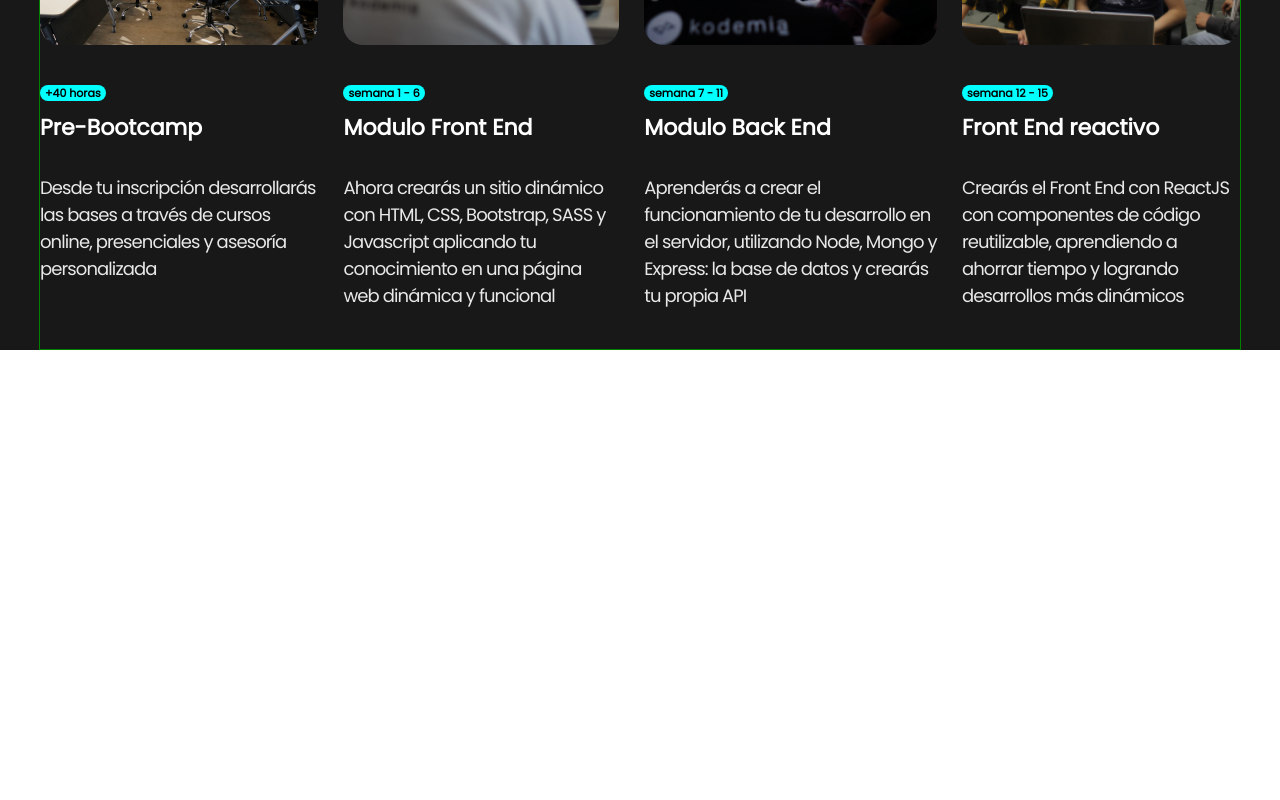
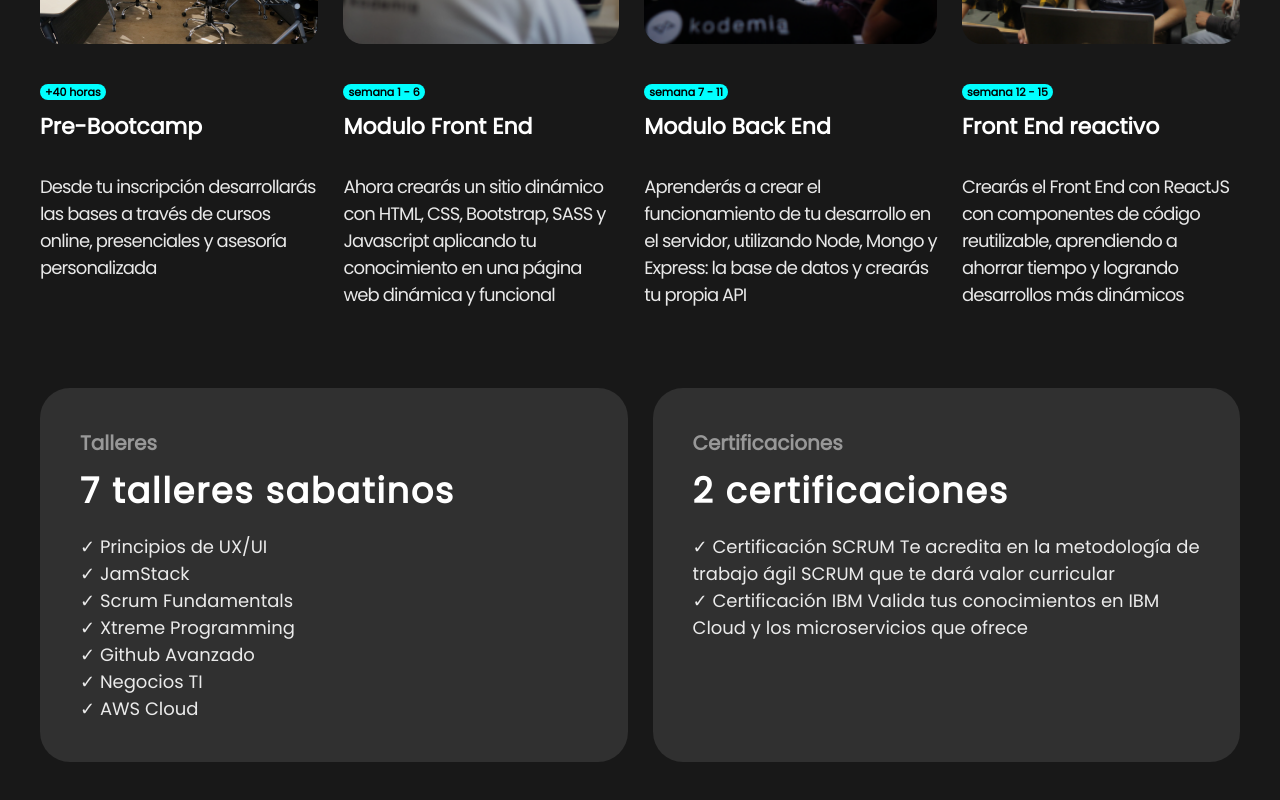
Before and after one commit to kodemia/bootcamps.kodemia.mx, a Next.js app: page /js-presential in a window 1280 px wide. Shown: the part 2273-3073 px from the top of the page. Before the commit the page ends 2623 px from the top, so only its background shows below. Built offline with nearby package versions, Linux system fonts and the light colour scheme.

Commit message:
add Workshop and Workshops components

```diff
--- a/components/Introduction.jsx
+++ b/components/Introduction.jsx
@@ -1,5 +1,5 @@
 
-export default function Introduction ({ children, text, video }) {
+export default function Introduction ({ children, video }) {
 
   return (
     <div className="introduction">
--- /dev/null
+++ b/components/Workshop.jsx
@@ -0,0 +1,16 @@
+
+export default function Workshop({ bullets, subtitle, title }) {
+
+  return (
+    <div className="workshop">
+      <div className='subtitle'>{subtitle}</div>
+      <div className='title'>{title}</div>
+      <div className='bullets'>
+        {bullets.map((bullet, index) => (
+            <div key={`bullet-${index}`}>{`✓ ${bullet}`}</div>
+          )
+        )}
+      </div>
+    </div>
+  )
+}
--- /dev/null
+++ b/components/Workshops.jsx
@@ -0,0 +1,22 @@
+import Workshop from './Workshop'
+
+export default function Workshops({ workshops }) {
+
+  return (
+    <div className='workshops'>
+      <div className='container'>
+        {workshops.map((workshop, index) => {
+          return (
+            <Workshop
+              subtitle={workshop.subtitle}
+              title={workshop.title}
+              bullets={workshop.bullets}
+              key={`workshop-${index}`}
+            >
+            </Workshop>
+          )
+        })}
+      </div>
+    </div>
+  )
+}
--- a/pages/js-presential.jsx
+++ b/pages/js-presential.jsx
@@ -5,6 +5,7 @@ import Introduction from '../components/Introduction';
 import Metrics from '../components/Metrics';
 import NavBar from '../components/NavBar';
 import Program from '../components/Program';
+import Workshops from '../components/Workshops';
 
 const details = [
   {
@@ -30,7 +31,7 @@ const details = [
     note: '(Remoto por Covid-19)',
     title: 'Lugar',
   },
-];
+]
 
 const metrics = [
   {
@@ -49,7 +50,7 @@ const metrics = [
     description: 'De colocación de egresados de Kodemia',
     value: '90%',
   },
-];
+]
 
 const modules = [
   {
@@ -76,6 +77,30 @@ const modules = [
     period: 'semana 12 - 15',
     text: 'Crearás el Front End con ReactJS con componentes de código reutilizable, aprendiendo a ahorrar tiempo y logrando desarrollos más dinámicos',
   }
+]
+
+const workshops = [
+  {
+    subtitle: 'talleres',
+    title: '7 talleres sabatinos',
+    bullets: [
+      'Principios de UX/UI',
+      'JamStack',
+      'Scrum Fundamentals',
+      'Xtreme Programming',
+      'Github Avanzado',
+      'Negocios TI',
+      'AWS Cloud'
+    ]
+  },
+  {
+    subtitle: 'certificaciones',
+    title: '2 certificaciones',
+    bullets: [
+      'Certificación SCRUM\nTe acredita en la metodología de trabajo ágil SCRUM que te dará valor curricular',
+      'Certificación IBM\n\rValida tus conocimientos en IBM Cloud y los microservicios que ofrece'
+    ]
+  },
 ]
 
 export default function JsPresential() {
@@ -109,6 +134,7 @@ export default function JsPresential() {
         brochureMobile='/brochures/JS_PRESENTIAL-M.pdf'
         modules={modules}
       />
+      <Workshops workshops={workshops} />
     </div>
   )
 }
--- a/styles/components/index.scss
+++ b/styles/components/index.scss
@@ -1,6 +1,6 @@
-@import './hero.scss';
 @import './detail.scss';
 @import './details.scss';
+@import './hero.scss';
 @import './introduction.scss';
 @import './navbar.scss';
 @import './metric.scss';
@@ -8,3 +8,5 @@
 @import './module.scss';
 @import './modules.scss';
 @import './program.scss';
+@import './workshop.scss';
+@import './workshops.scss';
--- a/styles/components/program.scss
+++ b/styles/components/program.scss
@@ -5,7 +5,6 @@
   padding: 0 32px;
 
   .container {
-    border: 1px solid green;
     display: grid;
     grid-template-areas:  'subtitle subtitle subtitle subtitle'
                           'title title button button'
--- /dev/null
+++ b/styles/components/workshop.scss
@@ -0,0 +1,32 @@
+.workshop {
+    background-color: $gray-medium;
+    border-radius: 30px;
+    box-sizing: border-box;
+    height: auto;
+    padding: 40px;
+    // width: 50%;
+
+    .subtitle {
+      color: $gray-light;
+      font-size: 20px;
+      font-weight: 600;
+      text-transform: capitalize;
+    }
+     .title {
+       color: $white;
+      font-size: 35px;
+      font-weight: 600;
+      letter-spacing: 1.75px;
+      line-height: 1.29;
+      margin-top: 10px;
+     }
+
+     .bullets {
+       color: $white-lighter;
+       font-size: 18px;
+       font-weight: 500;
+       line-height: 27px;
+       margin-top: 20px;
+
+     }
+  }
--- /dev/null
+++ b/styles/components/workshops.scss
@@ -0,0 +1,16 @@
+.workshops {
+  background-color: $black-primary;
+  display: flex;
+  justify-content: center;
+  padding: 0 32px;
+
+  .container {
+    display: grid;
+    max-width: $max-page-width;
+    padding: 40px 0;
+    width: 100%;
+    column-gap: 25px;
+    grid-template-columns: repeat(2, 1fr);
+    grid-template-rows: auto;
+  }
+}
```
Also changed, not shown: styles/components/hero.scss (indentation only), styles/components/modules.scss (indentation only).
